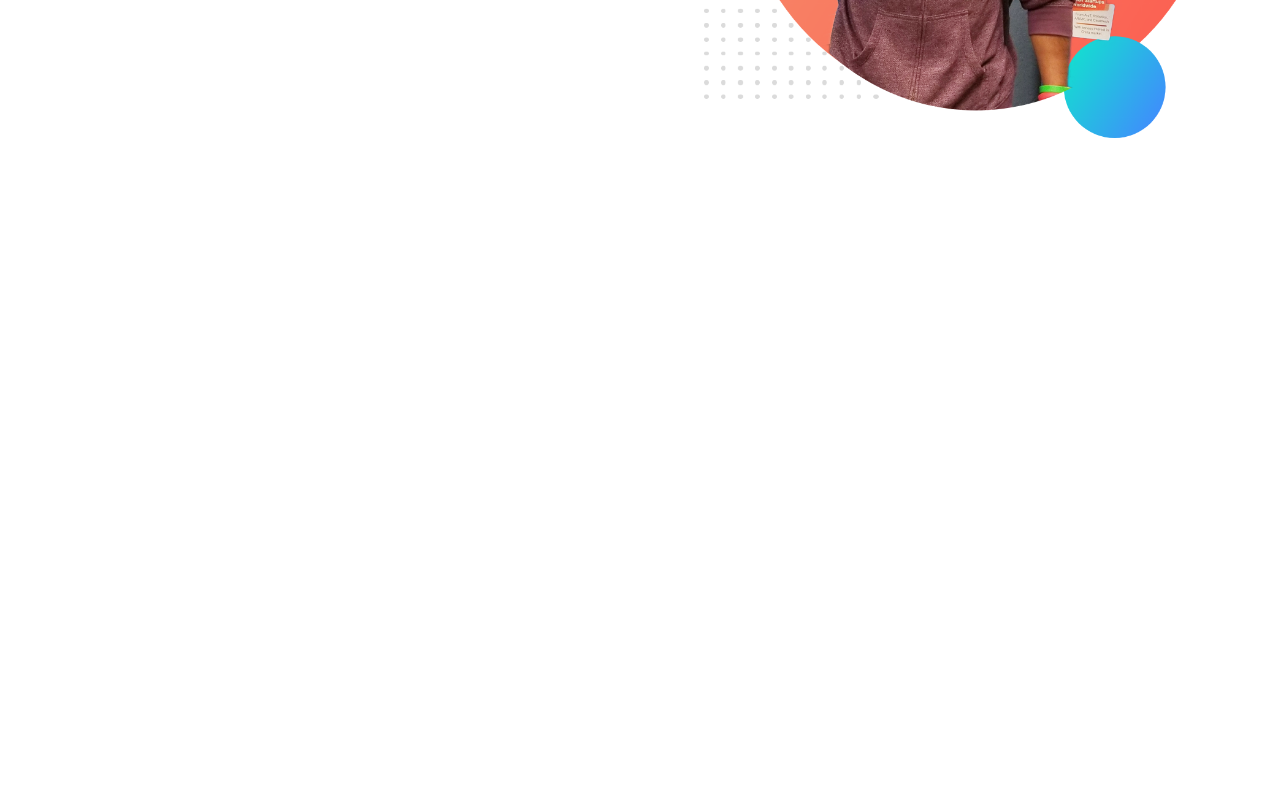
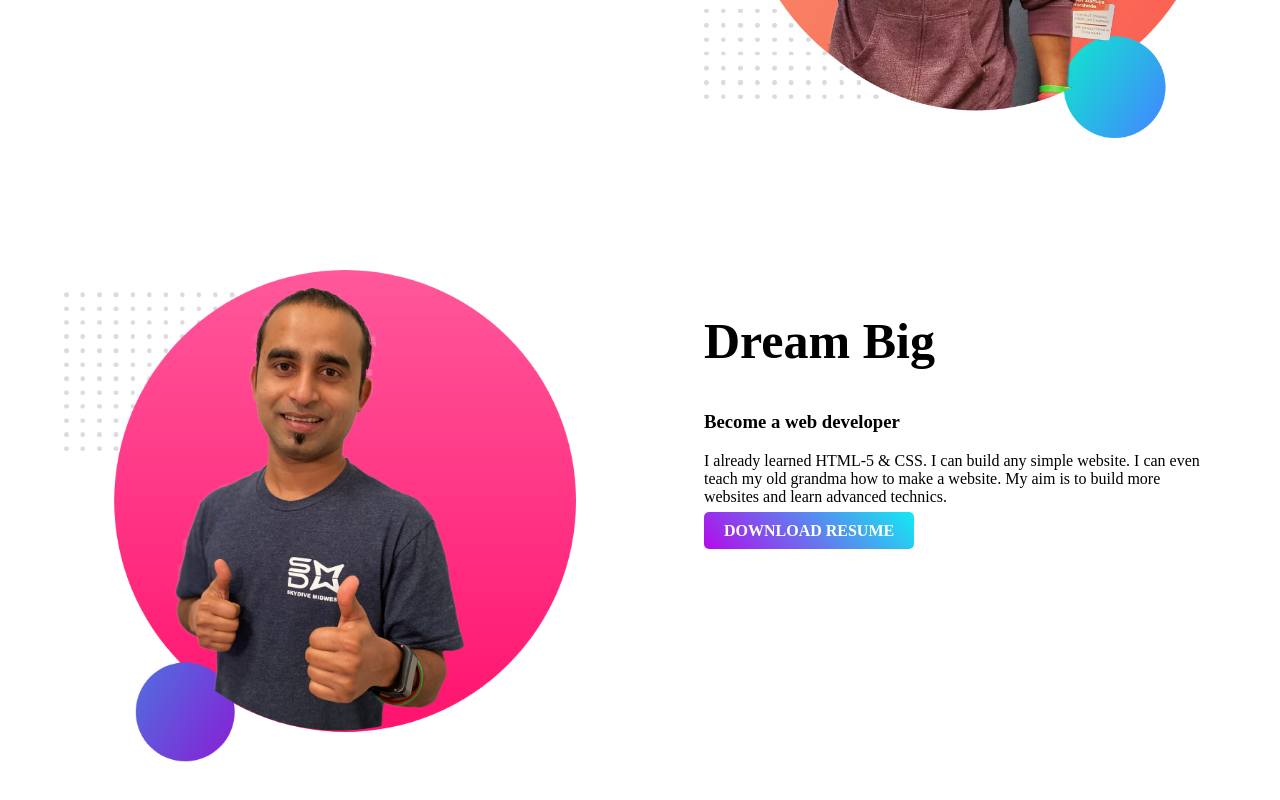
Before and after one commit to Parzival-3-Art/My-Portfolio, a plain HTML site: page index.html in a window 1280 px wide. Shown: the part 434-1234 px from the top of the page. Before the commit the page ends 800 px from the top, so only its background shows below. Drawn offline with Linux system fonts and the light colour scheme; a web font is replaced by a local one.

Commit message:
Second part done

```diff
--- a/index.html
+++ b/index.html
@@ -23,5 +23,16 @@
             <img src="images/jhankar.png" alt="This Anan's picture">
         </div>
     </section>
+    <section  class="dream-section">
+        <div class="half-width">
+            <img src="images\jhankar2.png" alt="">
+        </div>
+        <div class="half-width">
+            <h1>Dream Big</h1>
+            <h3>Become a web developer</h3>
+            <p>I already learned HTML-5 & CSS. I can build any simple website. I can even teach my old grandma how to make a website. My aim is to build more websites and learn advanced technics.</p>
+            <a class="link-button" href="https://www.facebook.com/ishtiakahmad.anan" target="_blank">DOWNLOAD RESUME</a>
+        </div>
+    </section>
 </body>
 </html>
```
